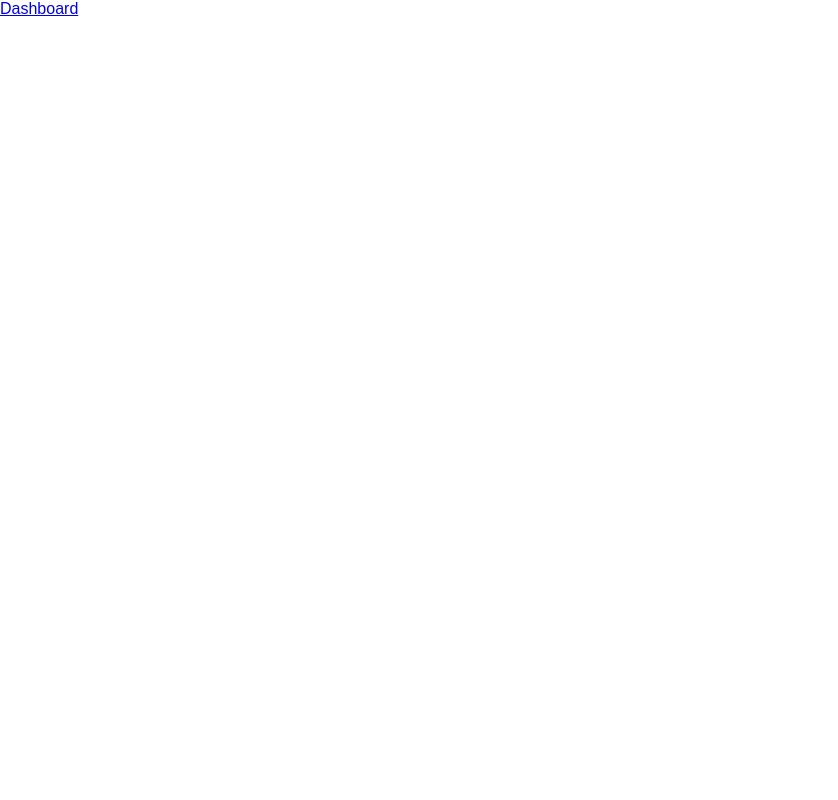
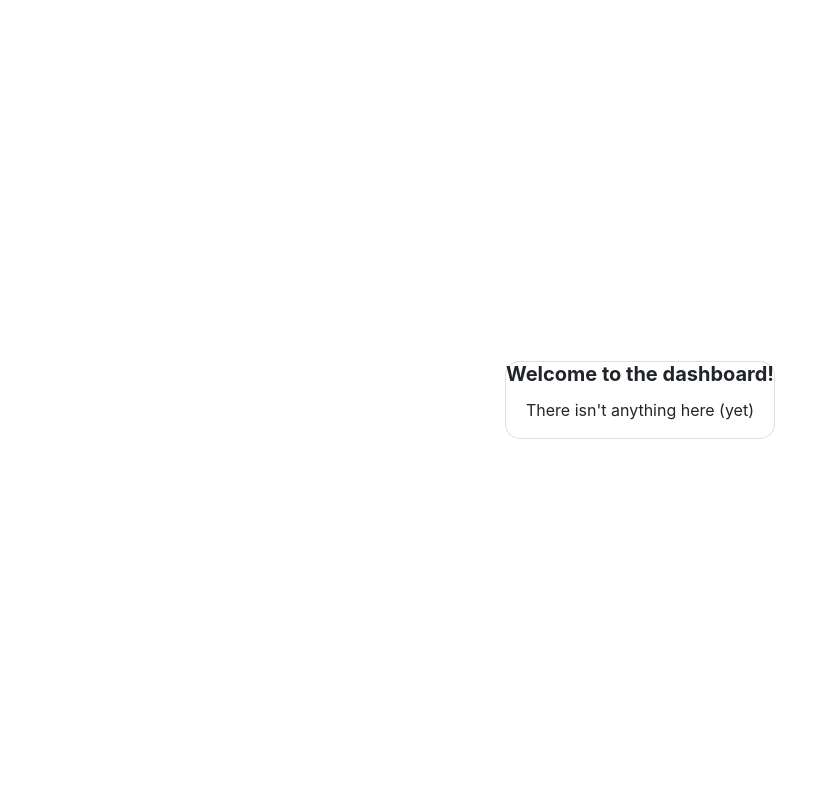
Before and after one commit to ThatGuyCalledJesse/UnnamedFlaskProject, a Flask app: page /dashboard in a window 1280 px wide. Before the commit the part shown is almost empty. Shown: the whole page, without its empty margins (0-838 px from the left). Run offline with Flask 3, Linux system fonts and the light colour scheme.

Commit message:
I have no idea to be honest

```diff
--- a/templates/dashboard.html
+++ b/templates/dashboard.html
@@ -5,13 +5,15 @@
     <meta http-equiv="X-UA-Compatible" content="IE=edge">
     <meta name="viewport" content="width=device-width, initial-scale=1.0">
     <link rel="stylesheet" type="text/css" href="{{ url_for('static', filename='styles/dashboard.css') }}">
+    <link rel="stylesheet" type="text/css" href="{{ url_for('static', filename='styles/bootstrap.min.css') }}">
     <title>Dashboard</title>
 </head>
-<body>
-    <nav class="navbar navbar-expand-lg navbar-dark bg-dark">
-        <div class="container-fluid">
-            <a class="navbar-brand" href="#">Dashboard</a>
+<body class="position-relative w-100 h-100">
+    <div class="container">
+        <div class="card text-center">
+            <h5 class="card-title font-weight-bold">Welcome to the dashboard!</h5>
+            <p>There isn't anything here (yet)</p>
         </div>
-    </nav>
+    </div>
 </body>
 </html>
```
